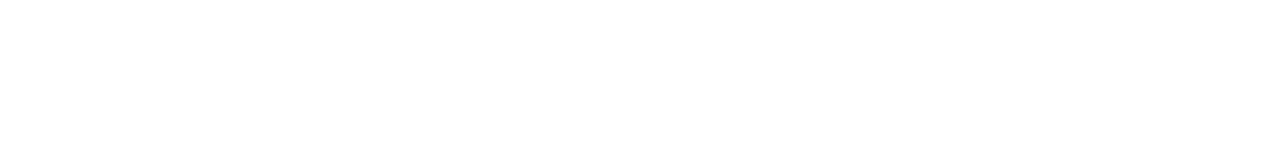
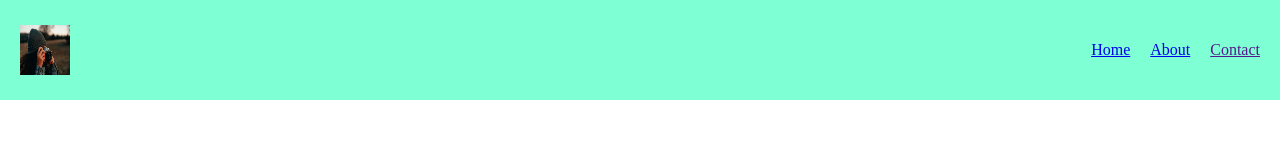
Before and after one commit to khalidhagane/prjHtml, a plain HTML site: page index.html in a window 1280 px wide. Drawn offline with Linux system fonts and the light colour scheme.

Commit message:
test projrct html css

```diff
--- a/index.html
+++ b/index.html
@@ -3,9 +3,19 @@
 <head>
     <meta charset="UTF-8">
     <meta name="viewport" content="width=device-width, initial-scale=1.0">
+    <link rel="stylesheet" href="style.css">
     <title>Document</title>
+
 </head>
 <body>
+    <header>
+        <img src="./images/logo.jpeg" alt="">
+       <ul>
+        <li><a href="https://github.com/khalidhagane/prjHtml">Home</a></li>
+        <li><a href="./about.html">About</a></li>
+        <li><a href="">Contact</a></li>
+       </ul>
+    </header>
 
 </body>
 </html>
--- /dev/null
+++ b/style.css
@@ -0,0 +1,26 @@
+*{
+    margin: 0;
+    padding: 0;
+    box-sizing: border-box;
+}
+
+header{
+    background-color: aquamarine;
+    display: flex;
+    justify-content: space-between;
+    height: 100px;
+    align-items: center;
+    padding-left: 20px;
+    padding-right: 20px;
+}
+
+img{
+    width: 50px;
+    height: 50px;
+}
+
+ul{
+    display: flex;
+    gap:20px ;
+    list-style: none;
+}
```
Also changed, not shown: about.html (added, +11 -0 lines), images/logo.jpeg (added).
